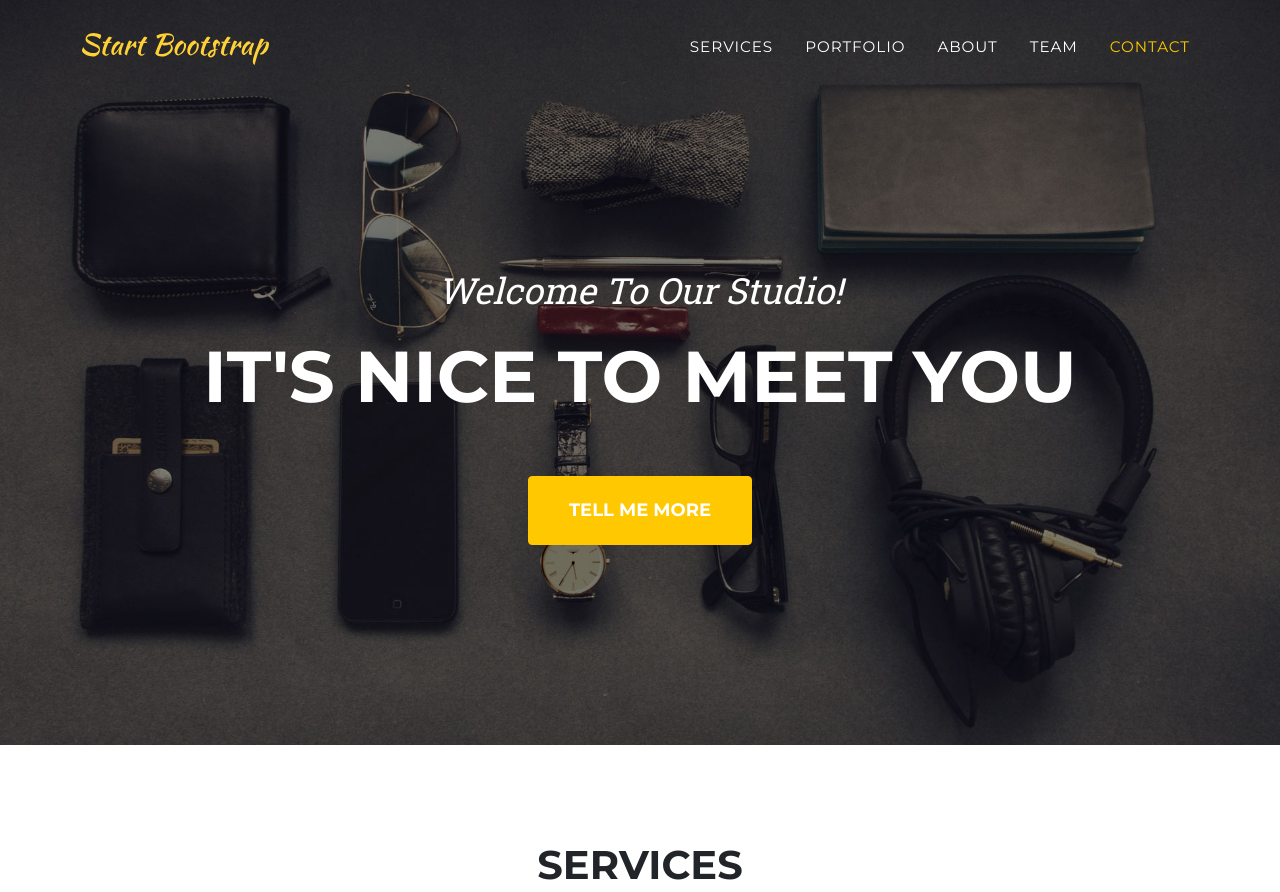
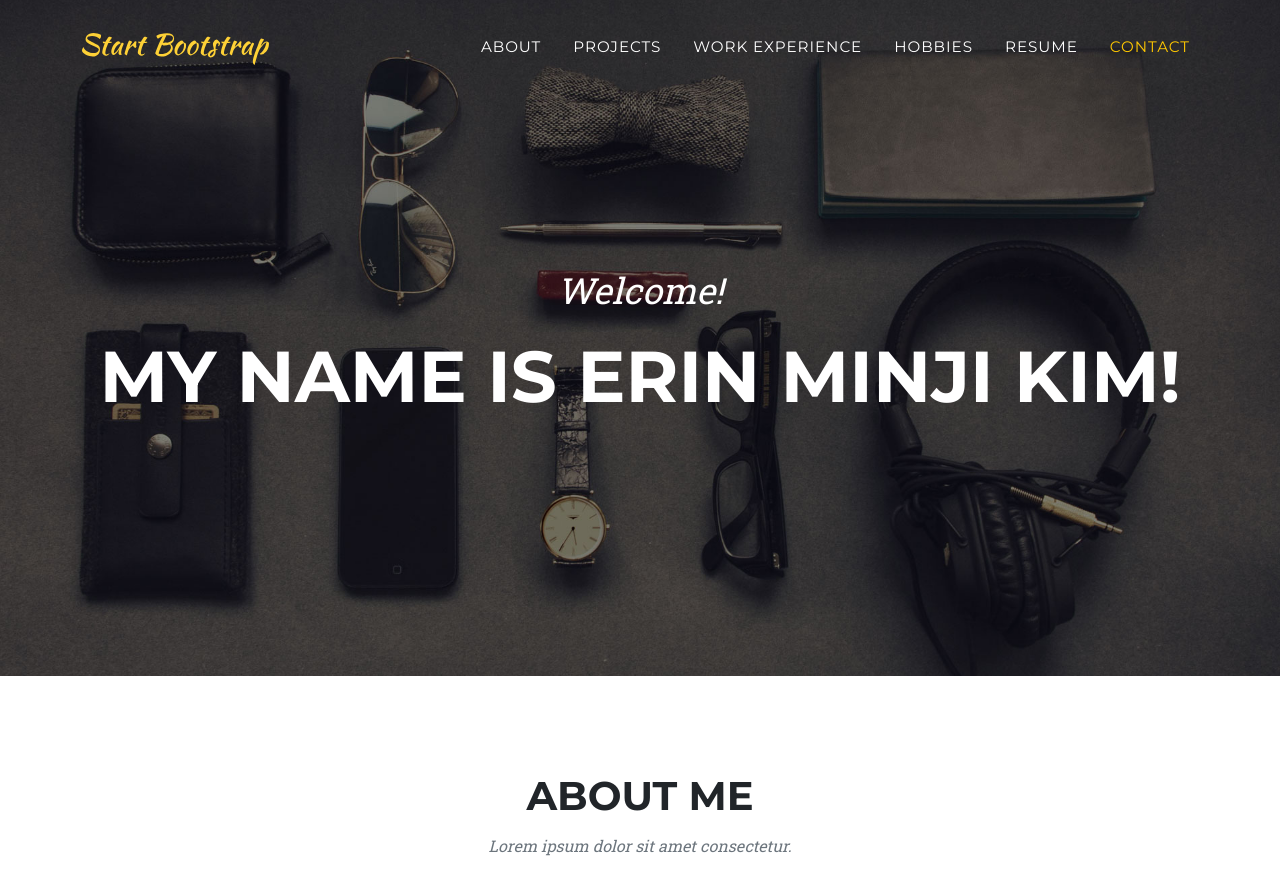
Before and after one commit to ekim390/ekim390.github.io, a plain HTML site: page index.html in a window 1280 px wide. Shown: the top 892 px of the page. Drawn offline with nearby package versions, Linux system fonts and the light colour scheme.

Commit message:
added changes

```diff
--- a/index.html
+++ b/index.html
@@ -25,10 +25,11 @@
                 </button>
                 <div class="collapse navbar-collapse" id="navbarResponsive">
                     <ul class="navbar-nav text-uppercase ms-auto py-4 py-lg-0">
-                        <li class="nav-item"><a class="nav-link" href="#services">Services</a></li>
-                        <li class="nav-item"><a class="nav-link" href="#portfolio">Portfolio</a></li>
                         <li class="nav-item"><a class="nav-link" href="#about">About</a></li>
-                        <li class="nav-item"><a class="nav-link" href="#team">Team</a></li>
+                        <li class="nav-item"><a class="nav-link" href="#projects">Projects</a></li>
+                        <li class="nav-item"><a class="nav-link" href="#work">Work Experience</a></li>
+                        <li class="nav-item"><a class="nav-link" href="#hobbies">Hobbies</a></li>
+                        <li class="nav-item"><a class="nav-link" href="#resume">Resume</a></li>
                         <li class="nav-item"><a class="nav-link" href="#contact">Contact</a></li>
                     </ul>
                 </div>
@@ -37,16 +38,15 @@
         <!-- Masthead-->
         <header class="masthead">
             <div class="container">
-                <div class="masthead-subheading">Welcome To Our Studio!</div>
-                <div class="masthead-heading text-uppercase">It's Nice To Meet You</div>
-                <a class="btn btn-primary btn-xl text-uppercase" href="#services">Tell Me More</a>
+                <div class="masthead-subheading">Welcome!</div>
+                <div class="masthead-heading text-uppercase">My name is Erin Minji Kim!</div>
             </div>
         </header>
-        <!-- Services-->
-        <section class="page-section" id="services">
+        <!-- About-->
+        <section class="page-section" id="about">
             <div class="container">
                 <div class="text-center">
-                    <h2 class="section-heading text-uppercase">Services</h2>
+                    <h2 class="section-heading text-uppercase">About Me</h2>
                     <h3 class="section-subheading text-muted">Lorem ipsum dolor sit amet consectetur.</h3>
                 </div>
                 <div class="row text-center">
@@ -77,8 +77,8 @@
                 </div>
             </div>
         </section>
-        <!-- Portfolio Grid-->
-        <section class="page-section bg-light" id="portfolio">
+        <!-- Projects Grid-->
+        <section class="page-section bg-light" id="projects">
             <div class="container">
                 <div class="text-center">
                     <h2 class="section-heading text-uppercase">Portfolio</h2>
@@ -178,8 +178,8 @@
                 </div>
             </div>
         </section>
-        <!-- About-->
-        <section class="page-section" id="about">
+        <!-- Work Experience-->
+        <section class="page-section" id="work">
             <div class="container">
                 <div class="text-center">
                     <h2 class="section-heading text-uppercase">About</h2>
@@ -240,8 +240,8 @@
                 </ul>
             </div>
         </section>
-        <!-- Team-->
-        <section class="page-section bg-light" id="team">
+        <!-- Hobbies-->
+        <section class="page-section bg-light" id="hobbies">
             <div class="container">
                 <div class="text-center">
                     <h2 class="section-heading text-uppercase">Our Amazing Team</h2>
@@ -284,7 +284,7 @@
                 </div>
             </div>
         </section>
-        <!-- Clients-->
+        <!-- Resume-->
         <div class="py-5">
             <div class="container">
                 <div class="row align-items-center">
--- a/style.css
+++ /dev/null
@@ -1,44 +0,0 @@
-body{
-  margin: 0;
-  padding: 0;
-  background: url("background.png");
-  background-size: cover;
-}
-.box{
-  width: 450px;
-  background:rgba(87, 89, 88, 0.4);
-  padding: 40px;
-  text-align: center;
-  margin: auto;
-  margin-top: 5%
-  color: white;
-  font-family: 'Century Gothic', sans-serif;
-}
-.box-img{
-  border-radius: 50%;
-  width: 200px;
-  height: 200px;
-}
-.box h1{
-  font-size: 40px;
-  letter-spacing: normal;
-  font-weight: 100px;
-}
-ul{
-  margin: 0;
-  padding: 0;
-}
-.box li{
-  display: inline-block;
-  margin: 6px;
-  list-style: none;
-}
-.box li a{
-  color: white;
-  text-decoration: none;
-  font-size: 60px;
-  transition: all ease-in-out 250ms;
-}
-.box li a:hover{
-  color: #b9b9b9;
-}
```
